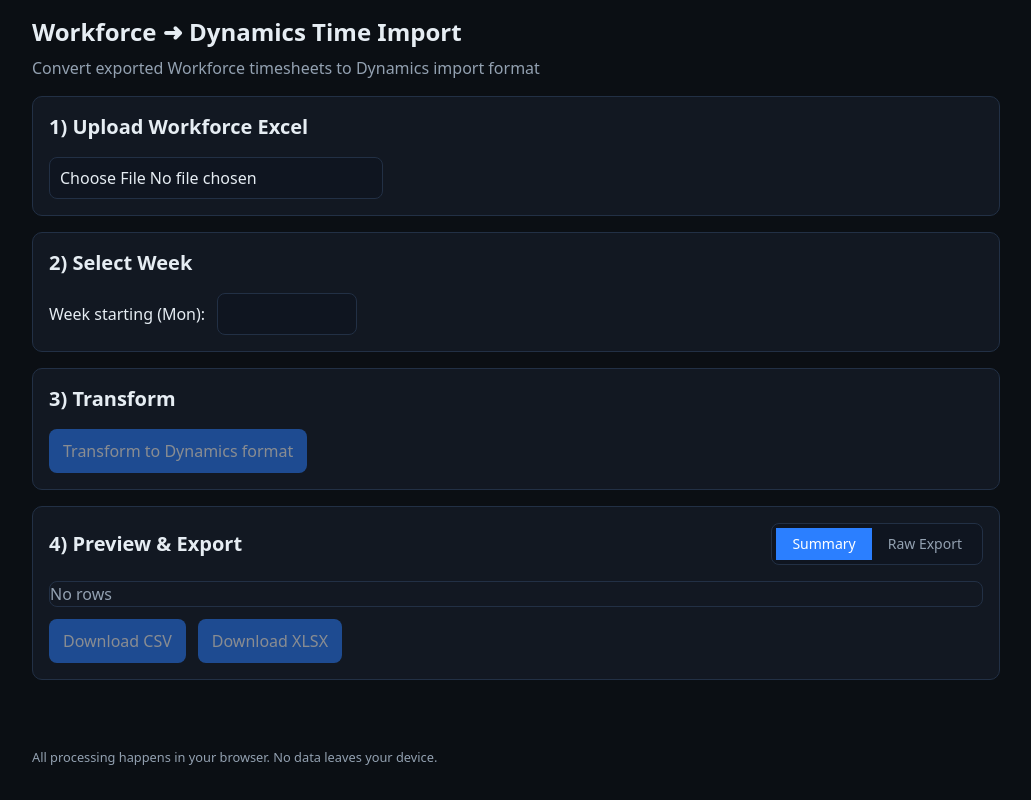
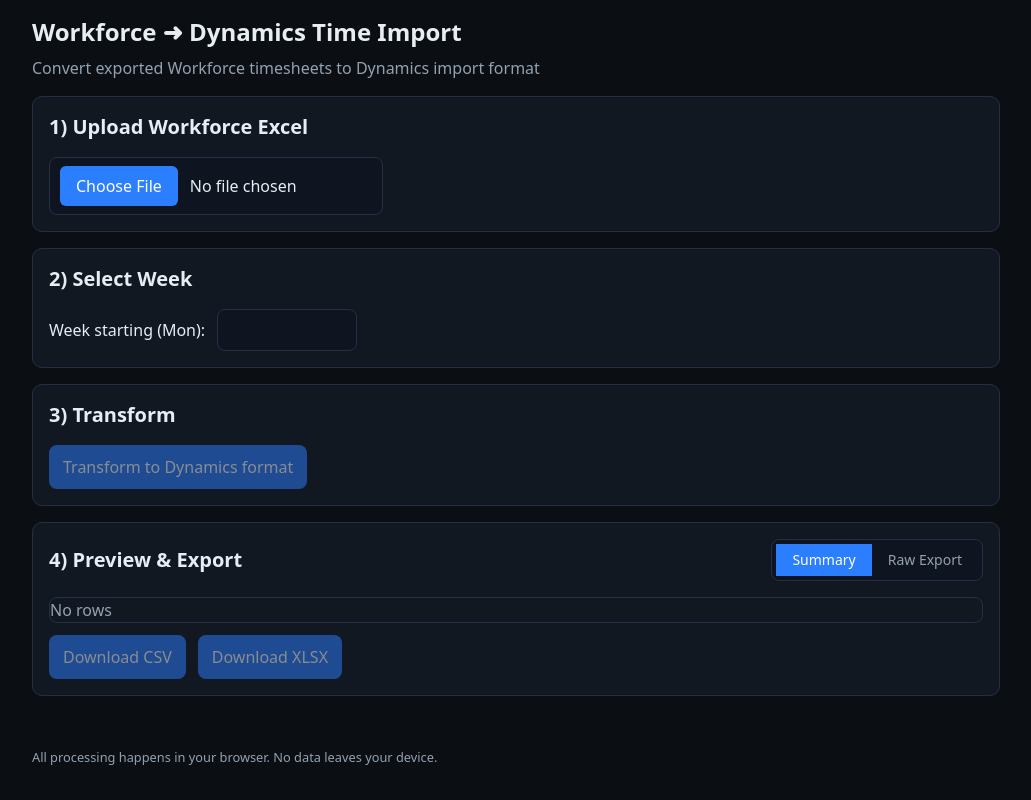
Before and after one commit to magnusbakken/time-tracking-converter, a React (Vite) app: page / in a window 1280 px wide. Shown: the whole page, without its empty margins (124-1155 px from the left). Built offline with nearby package versions, Linux system fonts and the light colour scheme.

Commit message:
style: Add file input button styling
Co-authored-by: magnusbakken <magnusbakken@gmail.com>

```diff
--- a/src/index.css
+++ b/src/index.css
@@ -35,6 +35,13 @@
       'Segoe UI Emoji';
     @apply leading-normal;
   }
+}
+
+/* File input button styling */
+input[type='file']::file-selector-button {
+  @apply bg-blue-500 text-white border-none rounded-md px-4 py-2 mr-3 cursor-pointer;
+  @apply hover:bg-blue-600;
+  @apply transition-colors duration-200;
 }
 
 /* React DatePicker custom styling for dark theme */
```
